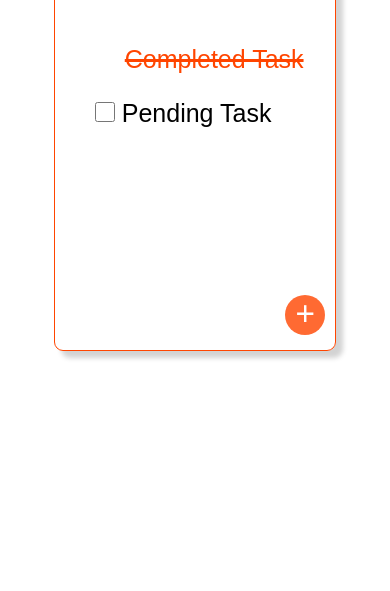
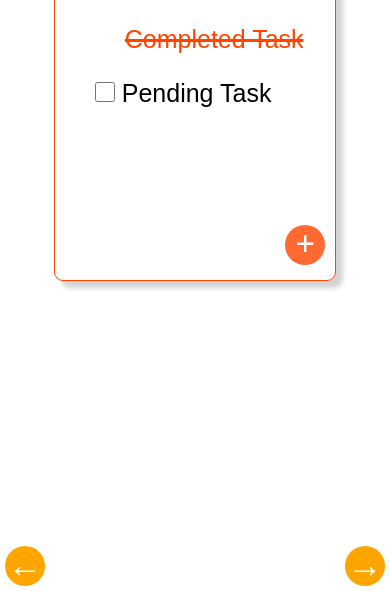
Before and after one commit to Harshil982/TO-DO-LIST-UI, a plain HTML site: page assignment2_page2.html in a window 390 px wide. Shown: the part 253-844 px from the top of the page. Drawn offline with Linux system fonts and the light colour scheme.

Commit message:
To do app Web and mobile view

```diff
--- a/assignment2_page2.css
+++ b/assignment2_page2.css
@@ -3,7 +3,7 @@
     {
         margin:5% 5%;
     }
-    h1
+    .heading
     {
         font-family: sans-serif;
         text-align: center;
@@ -14,24 +14,24 @@
     h1:before{
         content: "";
         display: block;
-        width: 160px;
+        width: 10%;
         height: 2px;
         background: gray;
         position: absolute;
         left: 28%;
         top: 50%;
-        z-index: -1;
+        z-index: -2;
     }
     h1:after{
         content: "";
         display: block;
-        width: 160px;
+        width: 10%;
         height: 2px;
         background: gray;
         position: absolute;
         right: 28%;
         top: 50%;
-        z-index: -1;
+        z-index: -2;
     }
     span{
         background: #fff;
@@ -91,7 +91,7 @@
     }
     .Task-box
     {
-        width: 350px;
+        width: 300px;
         height: 350px;
         border: 1px solid orangered;
         border-radius: 15px;
@@ -194,11 +194,11 @@
     .Task-box
     {
         width: 75%;
-        height: 450px;
+        height: 400px;
         border: 1px solid orangered;
         border-radius: 9px;
         box-shadow: 7px 7px 5px lightgray;
-        margin-top: 50px;
+        margin-top: 30px;
         justify-content: center;
         position: relative;
     }
@@ -250,8 +250,32 @@
         right: 10px;
         bottom: 15px;
     }
-    a
+    .next
     {
-        display: none;
+        height: 40px;
+        width: 40px;
+        text-align: center;
+        text-decoration: none;
+        position: absolute;
+        right:5px;
+        bottom: 5px;
+        background-color: orange;
+        border-radius: 50%;
+        color: white;
+        font-size: 35px;
+    }
+    .previous-page
+    {
+        height: 40px;
+        width: 40px;
+        text-align: center;
+        text-decoration: none;
+        position: absolute;
+        left: 5px;
+        bottom: 5px;
+        background-color: orange;
+        border-radius: 50%;
+        color: white;
+        font-size: 35px;
     }
 }
--- a/assignment2_page2.html
+++ b/assignment2_page2.html
@@ -14,7 +14,7 @@
     <body>
         <div class="main-container">
             <div class="heading-container">
-                <h1 class="heading">Trip to Paris</h1>
+                <h1 class="heading"><span>Trip to Paris</span></h1>
                 <div class="back">
                     <p class="back-sign-style">&#8592;</p>
                     <p class="line">Back</p>
--- a/assignment2_page3.css
+++ b/assignment2_page3.css
@@ -62,20 +62,6 @@
   .upper-part
   {
       margin-left: 30px;
-  }
-  a
-  {
-      height: 40px;
-      width: 40px;
-      text-align: center;
-      text-decoration: none;
-      position: absolute;
-      right: 50px;
-      top: 50%;
-      background-color: orange;
-      border-radius: 50%;
-      color: white;
-      font-size: 35px;
   }
   .task-title
   {
@@ -297,10 +283,6 @@ input[type=text]
       {
           display: none;
       }
-      a
-      {
-          display: none;
-      }
       .Pending-task
       {
           font-size: 20px;
@@ -315,8 +297,9 @@ input[type=text]
           left: 6%;
           z-index: 2;
           text-align: center;
+          margin-left: 3%;
           height: 200px;
-          width: 350px;
+          width: 80%;
           border: 1px solid orangered;
           border-radius: 12px;
           box-shadow: 7px 7px 9px lightgray;
@@ -331,7 +314,7 @@ input[type=text]
   }
   input[type=text]
   {
-      width: 250px;
+      width: 80%;
       height: 30px;
       border: 1px solid orangered;
       box-shadow: 4px 4px 5px lightgray;
@@ -357,4 +340,32 @@ input[type=text]
       outline: 0;
       border: none;
   }
+  .next
+    {
+    height: 40px;
+    width: 40px;
+    text-align: center;
+    text-decoration: none;
+    position: absolute;
+    right: 5px;
+    bottom: 5px;
+    background-color: orange;
+    border-radius: 50%;
+    color: white;
+    font-size: 35px;
+    }
+    .back
+    {
+        height: 40px;
+        width: 40px;
+        text-align: center;
+        text-decoration: none;
+        position: absolute;
+        left: 5px;
+        bottom: 5px;
+        background-color: orange;
+        border-radius: 50%;
+        color: white;
+        font-size: 35px;
+    }
   }
--- a/assignment2_page4.css
+++ b/assignment2_page4.css
@@ -283,7 +283,7 @@
     {
         margin-left: 40px;
         height: 20px;
-        width: 20px;
+        width: 70%;
     }
     .Pending-task
     {
@@ -310,10 +310,6 @@
         right: 10px;
         bottom: 15px;
     }
-    a
-    {
-        display: none;
-    }
     .box-container {
         background-color: white;
         font-weight: bold;
@@ -323,10 +319,11 @@
         z-index: 2;
         text-align: center;
         height: 200px;
-        width: 350px;
+        width: 80%;
         border: 1px solid orangered;
         border-radius: 12px;
         box-shadow: 7px 7px 9px lightgray;
+        margin-left: 4%;
     }
     .title
     {
@@ -338,7 +335,7 @@
     }
     input[type=text]
     {
-        width: 250px;
+        width: 80%;
         height: 30px;
         border: 1px solid orangered;
         box-shadow: 4px 4px 5px lightgray;
@@ -364,4 +361,18 @@
         outline: 0;
         border: none;
     }
+    .previous-page
+    {
+        height: 40px;
+        width: 40px;
+        text-align: center;
+        text-decoration: none;
+        position: absolute;
+        left: 5px;
+        bottom: 5px;
+        background-color: orange;
+        border-radius: 50%;
+        color: white;
+        font-size: 35px;
+    }
 }
--- a/index.css
+++ b/index.css
@@ -62,7 +62,7 @@
 {
     margin-left: 30px;
 }
-a
+.next
 {
     height: 40px;
     width: 40px;
@@ -208,9 +208,19 @@ a
     {
         display: none;
     }
-    a
+    .next
     {
-        display: none;
+        height: 40px;
+        width: 40px;
+        text-align: center;
+        text-decoration: none;
+        position: absolute;
+        right:5px;
+        bottom: 5px;
+        background-color: orange;
+        border-radius: 50%;
+        color: white;
+        font-size: 35px;
     }
     .Pending-task
     {
```
Also changed, not shown: index.html (+1 -1 lines).
